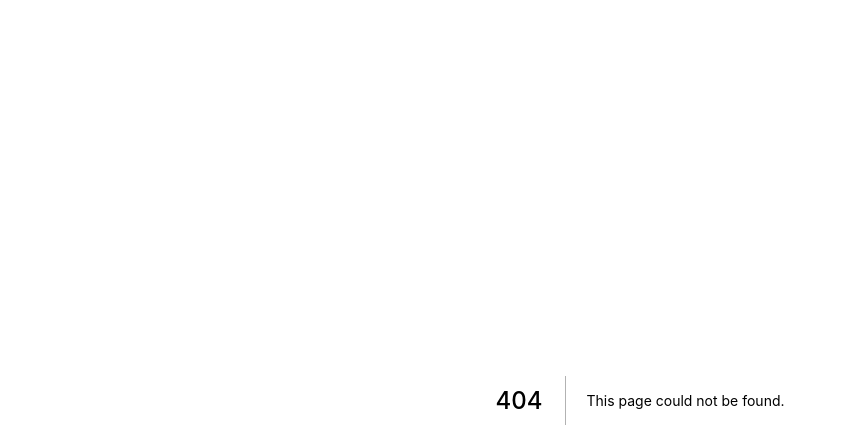
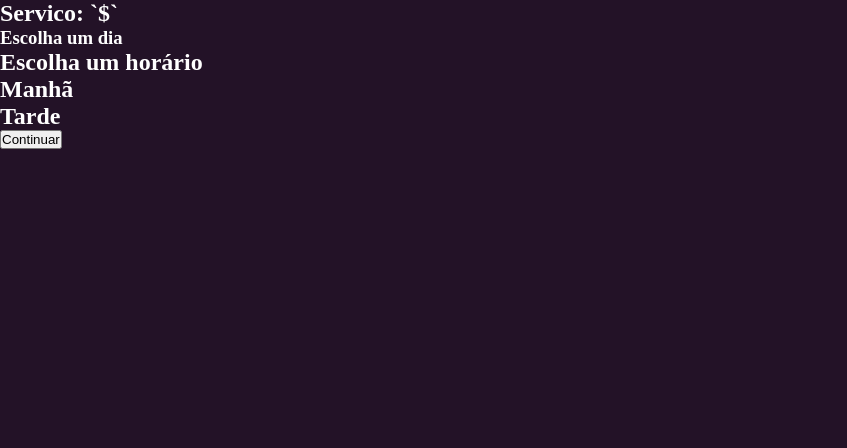
Before and after one commit to matcs06/SistemaDeAgendamentos, a Next.js app: page /client/chooseTime in a window 1280 px wide. Before the commit this address had no page. Shown: the top 448 px of the page, without its empty margins (0-847 px from the left). Built offline with nearby package versions, Linux system fonts and the light colour scheme; a web font is replaced by a local one.

Commit message:
Adding more screens to client

```diff
--- a/src/components/input/index.tsx
+++ b/src/components/input/index.tsx
@@ -8,7 +8,7 @@ interface InputProps{
    disabled?: string;
 }
 
-export default function Input(props:InputProps){
+export default function Input(props:any){
 
    const handleSet = (event:any) =>{
       props.setFieldValue(event.target.value)
--- /dev/null
+++ b/src/pages/client/chooseTime/index.tsx
@@ -0,0 +1,39 @@
+import styles from "./ChooseTime.module.scss"
+
+export default function ChooseTime({serviceName}){
+
+    const handleClick = ()=>{
+        window.location.pathname = "/client/servicesList"
+    }
+
+    return(
+        <div className={styles.container}>
+            <h2>Servico: `${serviceName}`</h2>
+
+            <h3>Escolha um dia</h3>
+            <div className={styles.weekDays}>
+                <div className={styles.wekkDay}></div>
+            </div>
+
+            <div>
+                <h2>Escolha um horário</h2>
+
+                <h2>Manhã</h2>
+                <div className={styles.times}>
+                    <div className={styles.time}></div>
+                </div>
+
+                <h2>Tarde</h2>
+                <div className={styles.times}>
+                    <div className={styles.time}></div>
+                </div>
+            </div>
+
+            <div className={styles.buttonContainer} onClick={handleClick}>
+                <button>Continuar</button>
+            </div>
+
+
+        </div>
+    )
+}
```
Also changed, not shown: src/pages/client/servicesList/index.tsx (+8 -7 lines), src/pages/client/chooseTime/chooseTime.module.scss (added).
